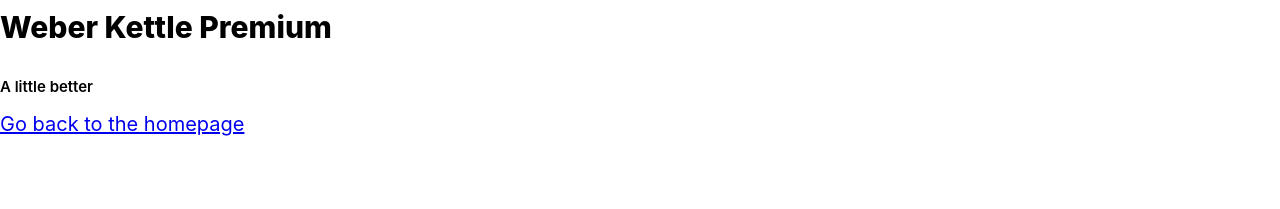
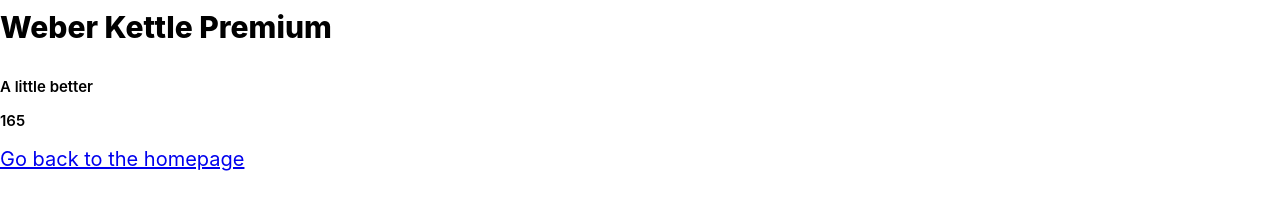
Before and after one commit to brianpompey/smokeshow, a Gatsby site: page /smokers/kettle/kettlepre in a window 1280 px wide. Shown: the part 293-502 px from the top of the page. Built offline with nearby package versions, Linux system fonts and the light colour scheme; Gatsby itself is replaced by a stand-in of ours.

Commit message:
ill add the price to pages for now

```diff
--- a/src/components/SmokerInfo.js
+++ b/src/components/SmokerInfo.js
@@ -7,6 +7,7 @@
         <img src={props.image} alt="smoker-pic"/>
         <h3>{props.title}</h3>
         <p>{props.text}</p>
+        <p>{props.price}</p>
     </div>
 )
 
--- a/src/pages/smokers/kettle/kettlepre.js
+++ b/src/pages/smokers/kettle/kettlepre.js
@@ -11,6 +11,7 @@
         <SmokerInfo
             title="Weber Kettle Premium"
             text="A little better"
+            price="165"
         />
         <Link to="/">Go back to the homepage</Link>
     </Layout>
```
Also changed, not shown: src/pages/smokers/propane/1.js (added), src/pages/smokers/propane/2.js (added), src/pages/smokers/propane/3.js (added), src/pages/smokers/propane/4.js (added), src/pages/smokers/propane/5.js (added).
